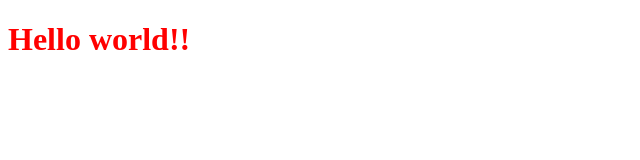
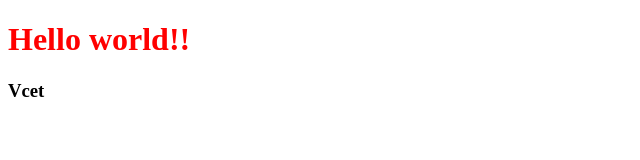
Before and after one commit to HithaishiShetty/gitworkshop, a plain HTML site: page index.html in a window 1280 px wide. Shown: the full height of the page, 0-640 px from the left. Drawn offline with Linux system fonts and the light colour scheme.

Commit message:
g1 branch

```diff
--- a/index.html
+++ b/index.html
@@ -8,5 +8,7 @@
 </head>
 <body>
     <h1>Hello world!!</h1>
+
+    <h3>Vcet</h3>
 </body>
 </html>
```
